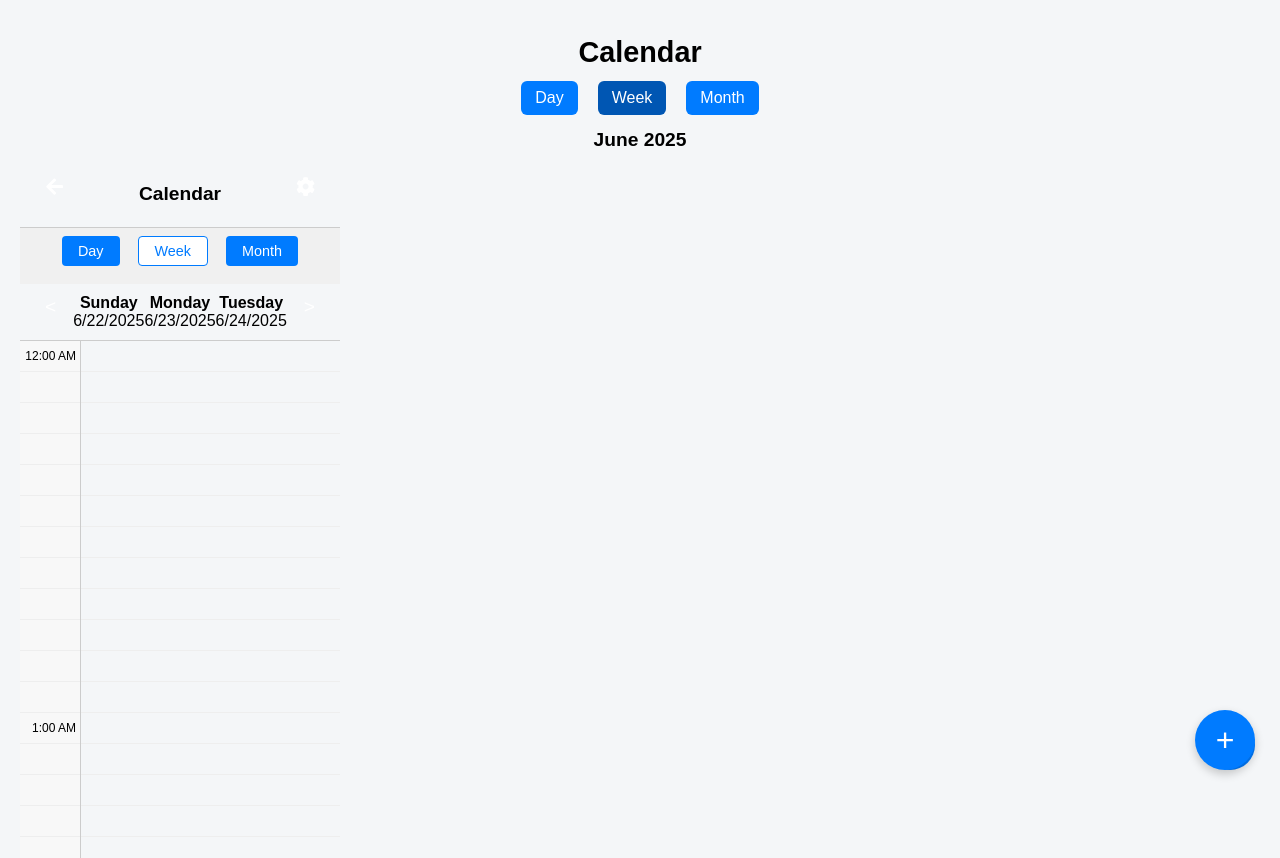
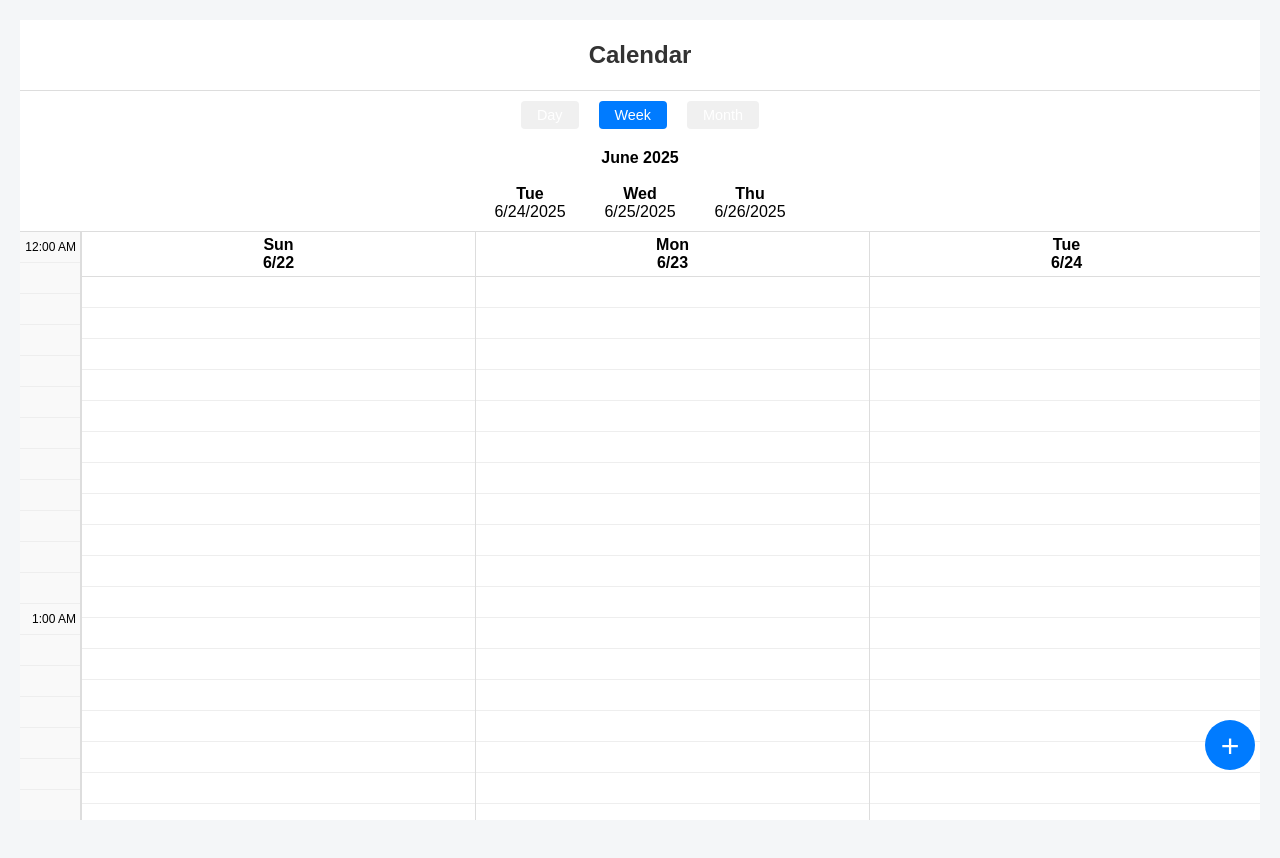
Before and after one commit to JMaraglia/crumb-v3, a React (Vite) app: page /calendar in a window 1280 px wide. Shown: the top 858 px of the page. Built offline with nearby package versions, Linux system fonts and the light colour scheme.

Commit message:
total weekview overhaul

```diff
--- a/src/CalendarPage.css
+++ b/src/CalendarPage.css
@@ -1,117 +1,16 @@
-.calendar-page {
-  font-family: sans-serif;
-  padding: 0;
-  position: relative;
-}
-
-/* Title */
-.calendar-title {
-  text-align: center;
-  font-size: 1.8rem;
-  font-weight: bold;
-  margin-top: 1rem;
-}
-
-/* View Buttons */
-.view-buttons {
-  display: flex;
-  justify-content: center;
-  gap: 10px;
-  margin: 12px 0 4px;
-}
-
-.view-buttons button {
-  padding: 8px 14px;
-  font-size: 1rem;
-  background: #007bff;
-  color: white;
-  border: none;
-  border-radius: 6px;
-  cursor: pointer;
-}
-
-.view-buttons .active {
-  background-color: #0056b3;
-}
-
-/* Month Label */
-.month-label {
-  text-align: center;
-  font-size: 1.2rem;
-  font-weight: 600;
-  margin-bottom: 10px;
-}
-
-/* Grid Layout */
-.calendar-grid {
-  display: flex;
-  flex-direction: row;          /* ✅ switched from column to row */
-  overflow-x: auto;             /* ✅ horizontal scroll enabled */
-  overflow-y: hidden;
-  width: 100%;
-}
-
-/* These below are still here to avoid breaking any other layout */
-.time-column {
-  width: 75px;
-  background: #f0f0f0;
-  border-right: 1px solid #ccc;
-  font-size: 0.75rem;
-}
-
-.time-cell {
-  height: 60px;
-  padding: 2px 6px;
-  border-bottom: 1px solid #ddd;
-  box-sizing: border-box;
-}
-
-/* Each Day Column */
-.day-column {
-  min-width: 130px;
-  border-right: 1px solid #ccc;
-  display: flex;
-  flex-direction: column;
-}
-
-.day-header {
-  text-align: center;
-  font-weight: bold;
-  background: #f9f9f9;
-  padding: 6px 0;
-  border-bottom: 1px solid #ccc;
-  font-size: 0.9rem;
-}
-
-.hour-block {
-  height: 60px;
-  border-bottom: 1px solid #eee;
-  position: relative;
-}
-
-.half-hour-line {
-  height: 0;
-  border-bottom: 1px dashed #ddd;
-  position: relative;
-  top: -1px;
-}
-
-/* Add Button */
-.add-button {
-  position: fixed;
-  bottom: 20px;
-  right: 20px;
-  background: #007bff;
-  color: white;
-  border: none;
-  border-radius: 100px;
-  font-size: 2rem;
-  padding: 0 18px;
-  height: 60px;
-  width: 60px;
-  display: flex;
-  align-items: center;
-  justify-content: center;
-  box-shadow: 0 4px 10px rgba(0,0,0,0.2);
-  cursor: pointer;
-}
+/* file: src/CalendarPage.css */
+.calendar-page { display:flex; flex-direction:column; height:100vh; background:#fff; font-family:sans-serif; }
+.cal-header { display:flex; align-items:center; justify-content:space-between; padding:10px; border-bottom:1px solid #ddd; }
+.cal-btn { background:none; border:none; font-size:1.2rem; cursor:pointer; }
+.cal-title { margin:0; font-size:1.5rem; }
+.cal-toggles { display:flex; justify-content:center; gap:10px; padding:10px; }
+.cal-toggles button { padding:6px 16px; border:none; border-radius:4px; background:#f0f0f0; cursor:pointer; }
+.cal-toggles .active { background:#007bff; color:#fff; }
+.cal-month-label { text-align:center; font-weight:bold; margin-bottom:8px; }
+.cal-subheader { display:flex; align-items:center; justify-content:center; gap:10px; padding:4px 0; border-bottom:1px solid #ddd; }
+.cal-nav { background:none; border:none; font-size:1.2rem; cursor:pointer; }
+.cal-day-label { text-align:center; min-width:100px; }
+.cal-day-label div:first-child { font-weight:bold; }
+.cal-body { flex:1; overflow:hidden; position:relative; }
+.placeholder { display:flex; align-items:center; justify-content:center; height:100%; color:#666; }
+.cal-add { position:fixed; bottom:20px; right:20px; width:50px; height:50px; border-radius:50%; background:#007bff; color:#fff; font-size:2rem; border:none; cursor:pointer; }
--- a/src/CalendarPage.jsx
+++ b/src/CalendarPage.jsx
@@ -1,56 +1,68 @@
-// --- CalendarPage.jsx ---
+// file: src/CalendarPage.jsx
 import React, { useState } from 'react';
+import { FaArrowLeft, FaCog } from 'react-icons/fa';
+import { useNavigate } from 'react-router-dom';
+import WeekView from './WeekView';
 import './CalendarPage.css';
-import WeekView from './WeekView'; // ✅ Use real scrollable calendar
 
-function CalendarPage() {
-  const [currentDate, setCurrentDate] = useState(new Date());
-
-  const getWeekDates = () => {
-    const start = new Date(currentDate);
-    start.setDate(start.getDate() - start.getDay()); // start on Sunday
-    return [...Array(7)].map((_, i) => {
-      const date = new Date(start);
-      date.setDate(start.getDate() + i);
-      return {
-        day: date.toLocaleDateString('en-US', { weekday: 'short' }),
-        number: date.getDate(),
-      };
-    });
-  };
-
-  const getMonthYear = () => {
-    return currentDate.toLocaleDateString('en-US', {
-      month: 'long',
-      year: 'numeric',
-    });
-  };
+export default function CalendarPage() {
+  const navigate = useNavigate();
+  const [viewMode, setViewMode] = useState('Week');
+  const today = new Date();
+  const monthYear = today.toLocaleDateString('en-US', { month: 'long', year: 'numeric' });
 
   return (
     <div className="calendar-page">
+      {/* Top bar */}
+      <header className="cal-header">
+        <button className="cal-btn" onClick={() => navigate(-1)}><FaArrowLeft/></button>
+        <h1 className="cal-title">Calendar</h1>
+        <button className="cal-btn"><FaCog/></button>
+      </header>
 
-      {/* Title */}
-      <div className="calendar-title">Calendar</div>
-
-      {/* View Buttons */}
-      <div className="view-buttons">
-        <button>Day</button>
-        <button className="active">Week</button>
-        <button>Month</button>
+      {/* View toggles */}
+      <div className="cal-toggles">
+        {['Day','Week','Month'].map(mode => (
+          <button
+            key={mode}
+            className={mode === viewMode ? 'active' : ''}
+            onClick={() => setViewMode(mode)}
+          >
+            {mode}
+          </button>
+        ))}
       </div>
 
-      {/* Month Label */}
-      <div className="month-label">{getMonthYear()}</div>
+      {/* Month label */}
+      <div className="cal-month-label">{monthYear}</div>
 
-      {/* Calendar Grid (replaced with real scrollable week view) */}
-      <div className="calendar-grid">
-        <WeekView />
+      {/* Sub-header days with prev/next */}
+      <div className="cal-subheader">
+        <button className="cal-nav" onClick={() => navigate(-1)}>&lt;</button>
+        {[...Array(3)].map((_, i) => {
+          const d = new Date(today);
+          d.setDate(d.getDate() + (i - 1)); // Yesterday, Today, Tomorrow
+          return (
+            <div key={i} className="cal-day-label">
+              <div>{d.toLocaleDateString('en-US', { weekday: 'short' })}</div>
+              <div>{d.getMonth()+1}/{d.getDate()}/{d.getFullYear()}</div>
+            </div>
+          );
+        })}
+        <button className="cal-nav" onClick={() => navigate(1)}>&gt;</button>
       </div>
 
-      {/* Big Blue + Button */}
-      <button className="add-button">+</button>
+      {/* Calendar grid */}
+      <div className="cal-body">
+        {viewMode === 'Week' ? (
+          <WeekView />
+        ) : (
+          <div className="placeholder">{viewMode} View Coming Soon</div>
+        )}
+      </div>
+
+      {/* Floating + */}
+      <button className="cal-add">+</button>
     </div>
   );
 }
-
-export default CalendarPage;
--- a/src/WeekView.css
+++ b/src/WeekView.css
@@ -1,28 +1,9 @@
 /* file: src/WeekView.css */
-.week-view { display:flex; flex-direction:column; height:100vh; font-family:sans-serif; }
-.wv-topbar { display:flex; align-items:center; justify-content:space-between; padding:8px; border-bottom:1px solid #ccc; }
-.wv-back, .wv-settings { background:none; border:none; font-size:1.2rem; cursor:pointer; }
-.wv-title-main { margin:0; font-size:1.2rem; }
-
-.wv-toggles { display:flex; justify-content:center; padding:8px; gap:8px; background:#f0f0f0; }
-.wv-toggles button { padding:6px 16px; border:none; background:#007bff; color:#fff; border-radius:4px; cursor:pointer; }
-.wv-toggles .active { background:#fff; color:#007bff; border:1px solid #007bff; }
-
-.wv-subheader { display:flex; align-items:center; padding:4px 8px; border-bottom:1px solid #ccc; }
-.wv-prev, .wv-next { background:none; border:none; font-size:1.2rem; cursor:pointer; }
-.wv-day-label { flex:1; text-align:center; }
-.wv-day-label div:first-child { font-weight:bold; }
-
-.wv-body { display:flex; flex:1; }
-.time-column { width:60px; background:#f8f8f8; border-right:1px solid #ccc; overflow-y:auto; }
-.time-label-cell { height:30px; line-height:30px; text-align:right; padding-right:4px; font-size:0.75rem; border-bottom:1px solid #eee; }
-
-.scroll-container { flex:1; display:flex; overflow-x:auto; scroll-snap-type:x mandatory; }
-.week-block { flex:0 0 33.3333%; scroll-snap-align:start; }
-.week-inner { position:relative; }
-.week-content { position:relative; }
-.time-grid { position:relative; }
-.time-slot { height:30px; border-bottom:1px solid #eee; cursor:pointer; }
-.time-slot.event { position:absolute; left:0; right:0; color:#fff; padding:2px; box-sizing:border-box; }
-
-.add-event-button { position:fixed; bottom:20px; right:20px; width:50px; height:50px; border-radius:50%; background:#007bff; color:#fff; font-size:2rem; border:none; cursor:pointer; }
+.wv-container { display:flex; height:100%; }
+.wv-times { width:60px; background:#f9f9f9; border-right:1px solid #ddd; overflow:hidden; }
+.wv-time-cell { height:30px; line-height:30px; text-align:right; padding-right:4px; font-size:0.75rem; border-bottom:1px solid #eee; }
+.wv-days { flex:1; display:flex; overflow-x:auto; scroll-snap-type:x mandatory; }
+.wv-day-col { flex:0 0 calc((100%)/3); scroll-snap-align:start; border-left:1px solid #ddd; position:relative; }
+.wv-day-header { position:sticky; top:0; background:#fff; text-align:center; font-weight:bold; padding:4px 0; border-bottom:1px solid #ddd; }
+.wv-slot { height:30px; border-bottom:1px solid #eee; cursor:pointer; }
+.wv-event { position:absolute; left:0; right:0; color:#fff; padding:2px; box-sizing:border-box; font-size:0.75rem; }
--- a/src/WeekView.jsx
+++ b/src/WeekView.jsx
@@ -1,105 +1,54 @@
 // file: src/WeekView.jsx
-import React, { useState, useEffect, useRef } from 'react';
-import { FaArrowLeft, FaCog } from 'react-icons/fa';
+import React, { useState } from 'react';
 import './WeekView.css';
 
-export default function WeekView({ onBack }) {
-  const initialStart = new Date(2025, 5, 22); // Sunday, June 22, 2025
-  const [viewStart, setViewStart] = useState(initialStart);
-  const [events, setEvents] = useState([]);
-  const scrollRef = useRef(null);
-
-  // build 3-day window
-  const days = Array.from({ length: 3 }, (_, i) => {
-    const d = new Date(viewStart);
+export default function WeekView() {
+  const start = new Date(2025,5,22); // Sunday 6/22/2025
+  const days = Array.from({ length:3 }, (_,i) => {
+    const d = new Date(start);
     d.setDate(d.getDate() + i);
     return d;
   });
+  const slots = Array.from({ length:24*12 }, (_,i) => i*5);
+  const [events, setEvents] = useState([]);
 
-  // 5-min slots
-  const slots = Array.from({ length: 24 * 12 }, (_, i) => i * 5);
-
-  // update scroll reset on viewStart
-  useEffect(() => {
-    if (scrollRef.current) scrollRef.current.scrollLeft = 0;
-  }, [viewStart]);
-
-  const prev3 = () => setViewStart(d => { d = new Date(d); d.setDate(d.getDate() - 3); return d; });
-  const next3 = () => setViewStart(d => { d = new Date(d); d.setDate(d.getDate() + 3); return d; });
-
-  const addEvent = (day, start) => {
-    const title = prompt('Event title:'); if (!title) return;
-    const dur = parseInt(prompt('Duration minutes (5-min increments):'), 10);
-    const colors = ['#1abc9c','#2ecc71','#3498db','#9b59b6','#34495e','#f1c40f','#e67e22','#e74c3c','#95a5a6','#d35400'];
-    const idx = parseInt(prompt('Color 1-10:'),10) - 1;
-    const color = colors[idx] || colors[0];
-    const dateKey = day.toDateString();
-    const dayEvents = events.filter(e => e.date===dateKey);
-    const overlap = dayEvents.some(e => !(start+dur <= e.start || e.start+e.duration <= start));
-    if (overlap && !window.confirm('Overlap detected. Proceed?')) return;
-    setEvents(prev => [...prev, { id: Date.now(), date: dateKey, start, duration: dur, title, color }]);
+  const addEvent = (day, min) => {
+    const title = prompt('Title:'); if(!title) return;
+    const dur = parseInt(prompt('Duration (min):'),10); if(!dur) return;
+    const color = '#3498db';
+    const key = day.toDateString();
+    setEvents(prev => [...prev, { id:Date.now(), date:key, start:min, duration:dur, title, color }]);
   };
 
   return (
-    <div className="week-view">
-      <div className="wv-topbar">
-        <button className="wv-back" onClick={onBack}><FaArrowLeft/></button>
-        <h2 className="wv-title-main">Calendar</h2>
-        <button className="wv-settings"><FaCog/></button>
-      </div>
-
-      <div className="wv-toggles">
-        <button className="">Day</button>
-        <button className="active">Week</button>
-        <button className="">Month</button>
-      </div>
-
-      <div className="wv-subheader">
-        <button className="wv-prev" onClick={prev3}>&lt;</button>
-        {days.map(day => (
-          <div key={day} className="wv-day-label">
-            <div>{day.toLocaleDateString('en-US', { weekday: 'long' })}</div>
-            <div>{day.toLocaleDateString('en-US')}</div>
-          </div>
-        ))}
-        <button className="wv-next" onClick={next3}>&gt;</button>
-      </div>
-
-      <div className="wv-body">
-        <div className="time-column">
-          {slots.map(min => {
+    <div className="wv-container">
+      <div className="wv-times">
+        {slots.map(min=>{
           const h=Math.floor(min/60), m=min%60;
-            const label = m===0 ? `${h===0?12:h>12?h-12:h}:00 ${h<12?'AM':'PM'}` : '';
-            return <div key={min} className="time-label-cell">{label}</div>;
+          const label = m===0?`${h===0?12:h>12?h-12:h}:00 ${h<12?'AM':'PM'}`:'';
+          return <div key={min} className="wv-time-cell">{label}</div>;
         })}
       </div>
-        <div className="scroll-container" ref={scrollRef}>
-          {days.map(day => (
-            <div key={day} className="week-block">
-              <div className="week-inner">
-                <div className="week-content">
-                  <div className="day-headers"></div>
-                  <div className="time-grid">
-                    {slots.map(min => (
-                      <div key={min} className="time-slot" onClick={()=>addEvent(day,min)} />
-                    ))}
-                    {events
-                      .filter(e=>e.date===day.toDateString())
-                      .map(ev=> (
-                        <div key={ev.id} className="time-slot event"
-                          style={{ top:(ev.start/5)*30+'px', height:(ev.duration/5)*30+'px', backgroundColor:ev.color }}>
+      <div className="wv-days">
+        {days.map(day=>{
+          const key=day.toDateString();
+          const dayEv=events.filter(e=>e.date===key);
+          return (
+            <div key={key} className="wv-day-col">
+              <div className="wv-day-header">
+                <div>{day.toLocaleDateString('en-US',{weekday:'short'})}</div>
+                <div>{day.getMonth()+1}/{day.getDate()}</div>
+              </div>
+              {slots.map(min=> <div key={min} className="wv-slot" onClick={()=>addEvent(day,min)}/> )}
+              {dayEv.map(ev=>(
+                <div key={ev.id} className="wv-event" style={{ top:(ev.start/5)*30+'px', height:(ev.duration/5)*30+'px', backgroundColor:ev.color }}>
                   {ev.title}
                 </div>
               ))}
             </div>
+          );
+        })}
       </div>
-              </div>
-            </div>
-          ))}
-        </div>
-      </div>
-
-      <button className="add-event-button" onClick={()=>addEvent(days[0],0)}>+</button>
     </div>
   );
 }
```
Lines whose indentation alone changed are shown as unchanged.
